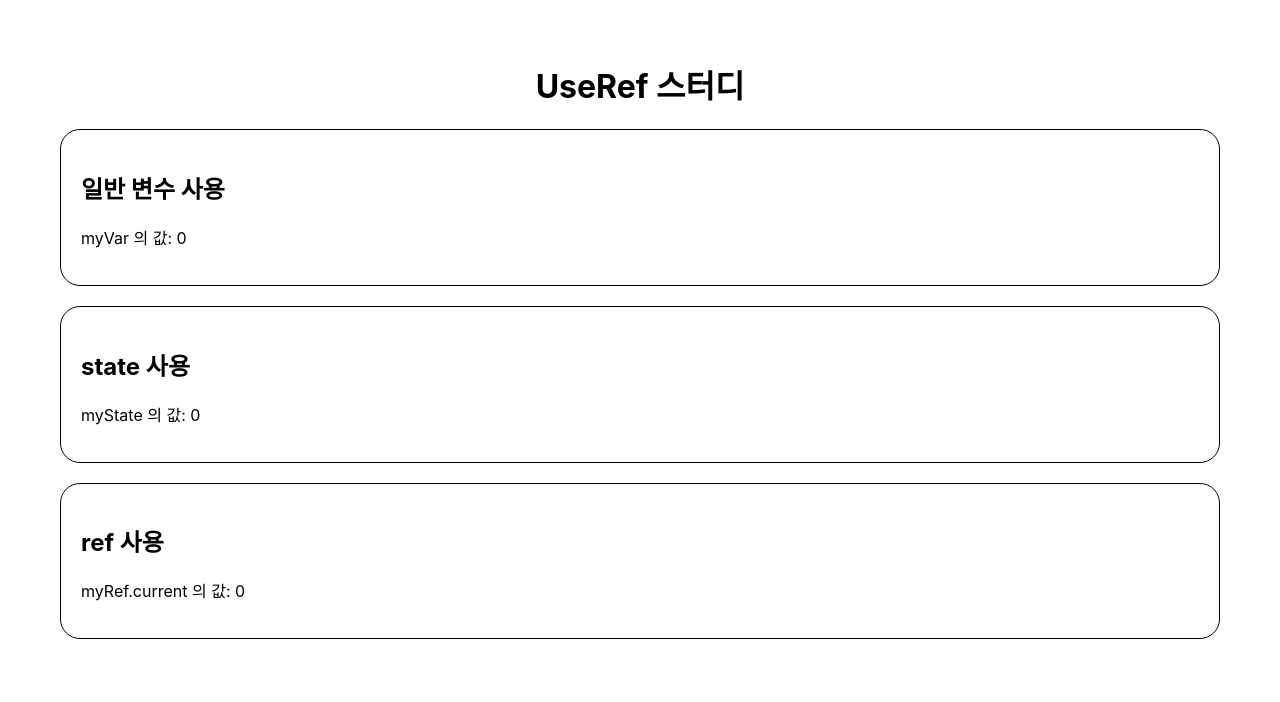
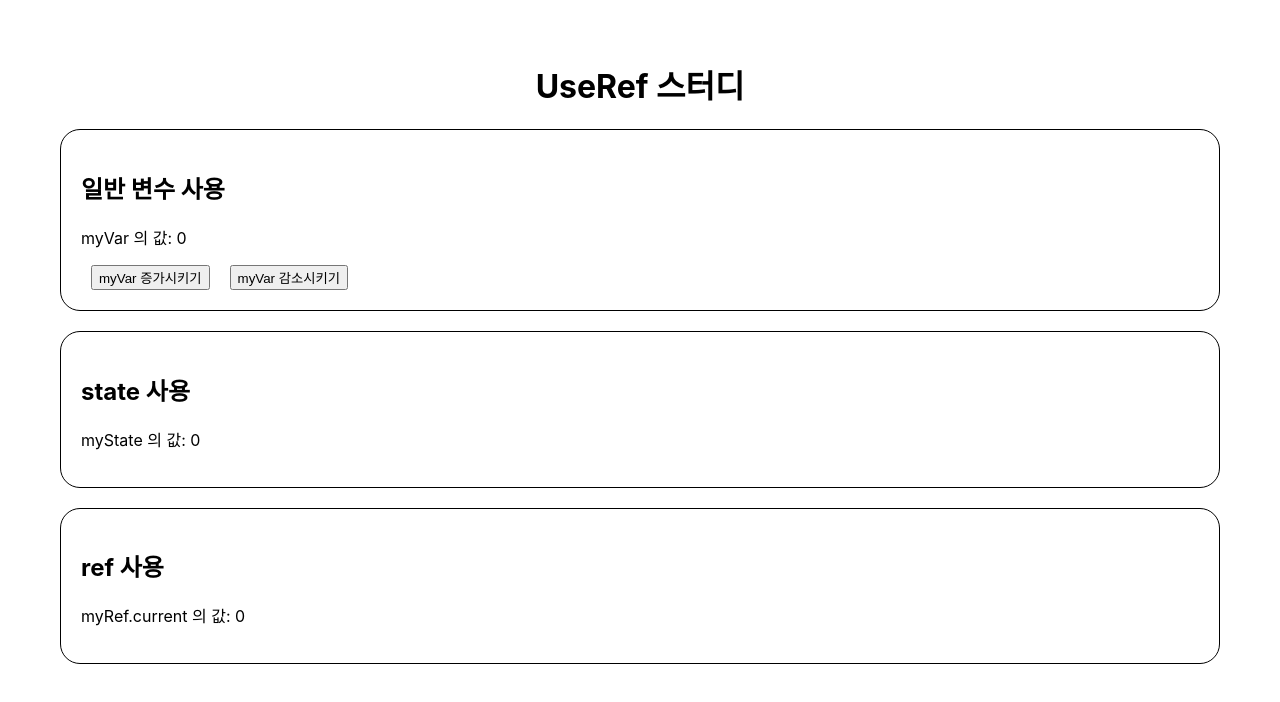
Before and after one commit to jaychang99/react-hook-study, a React (Create React App) app: page / in a window 1280 px wide. Shown: the top 702 px of the page. Built offline with nearby package versions, Linux system fonts and the light colour scheme.

Commit message:
feat: myVar 쪽 버튼 및 로직 추가

```diff
--- a/src/App.css
+++ b/src/App.css
@@ -41,6 +41,8 @@ body {
   }
 }
 
+/* 아래부터 커스텀 스타일링 */
+
 h1 {
   text-align: center;
 }
@@ -52,3 +54,7 @@ div.box {
   border: 1px solid black;
   border-radius: 20px;
 }
+
+button {
+  margin: 0 10px;
+}
--- a/src/App.js
+++ b/src/App.js
@@ -6,6 +6,16 @@ function App() {
   const [myState, setMyState] = useState(0);
   const myRef = useRef(0);
 
+  function incrementMyVar() {
+    myVar += 1;
+    console.log(`myVar 이 ${myVar} 로 변경되었습니다. `);
+  }
+
+  function decrementMyVar() {
+    myVar -= 1;
+    console.log(`myVar 이 ${myVar} 로 변경되었습니다. `);
+  }
+
   return (
     <div>
       <h1>UseRef 스터디</h1>
@@ -13,6 +23,8 @@ function App() {
         <div class="box">
           <h2>일반 변수 사용</h2>
           <p>myVar 의 값: {myVar}</p>
+          <button onClick={incrementMyVar}>myVar 증가시키기</button>
+          <button onClick={decrementMyVar}>myVar 감소시키기</button>
         </div>
         <div class="box">
           <h2>state 사용</h2>
```
